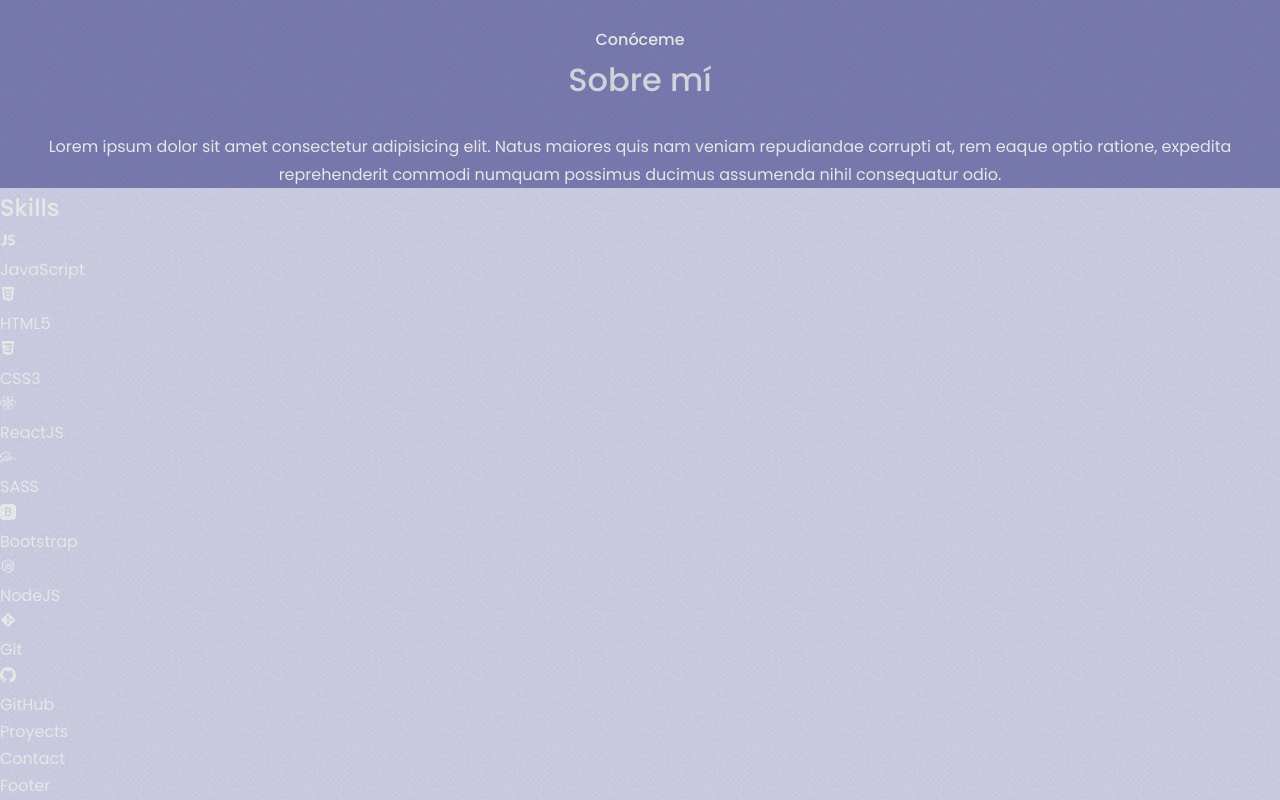
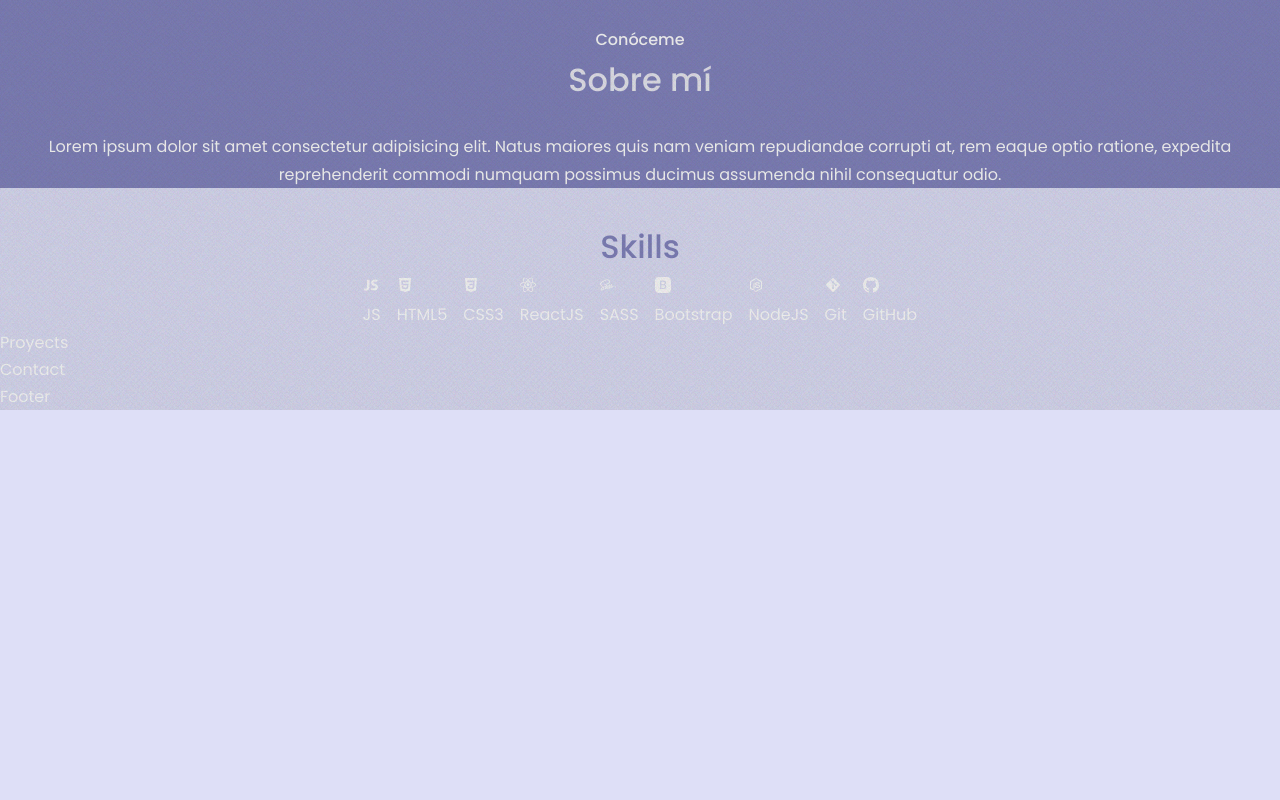
Before and after one commit to veroisla/Portfolio, a React app: page / in a window 1280 px wide. Shown: the part 865-1665 px from the top of the page. After the commit the page ends 1275 px from the top, so only its background shows below. Built offline with nearby package versions, Linux system fonts and the light colour scheme.

Commit message:
continue with icons skills

```diff
--- a/src/components/Skills.js
+++ b/src/components/Skills.js
@@ -1,5 +1,6 @@
 import '../styles/Core/Reset.scss';
 import '../styles/Core/Variables.scss';
+import '../styles/Components/Skills.scss';
 
 import { IoLogoJavascript } from 'react-icons/io';
 import { IoLogoHtml5 } from 'react-icons/io';
@@ -13,12 +14,12 @@
 
 const Skills = () => {
   return (
-    <section>
+    <section className="skills">
       <h2 className="skills__title">Skills</h2>
       <div className="skills__iconsSection">
         <div className="skills__icon">
           <IoLogoJavascript />
-          <p className="skills__name">JavaScript</p>
+          <p className="skills__name">JS</p>
         </div>
         <div className="skills__icon">
           <IoLogoHtml5 />
--- a/src/styles/Components/Skills.scss
+++ b/src/styles/Components/Skills.scss
@@ -2,9 +2,23 @@
 @import "../Core/Variables.scss";
 
 .skills {
+    margin-top: 2rem;
+    display: flex;
+    flex-direction: column;
+    align-items: center;
 
+    &__iconsSection {
+        display: flex;
+        flex-direction: row;
+        flex-wrap: wrap;
+        gap: 1rem;
+        margin-left: 1.3rem;
+        margin-right: 1.3rem;
+
+    }
     &__title {
         font-size: 2rem;
+        color: $--color-bg5;
     }
 
     &__icons {
```
